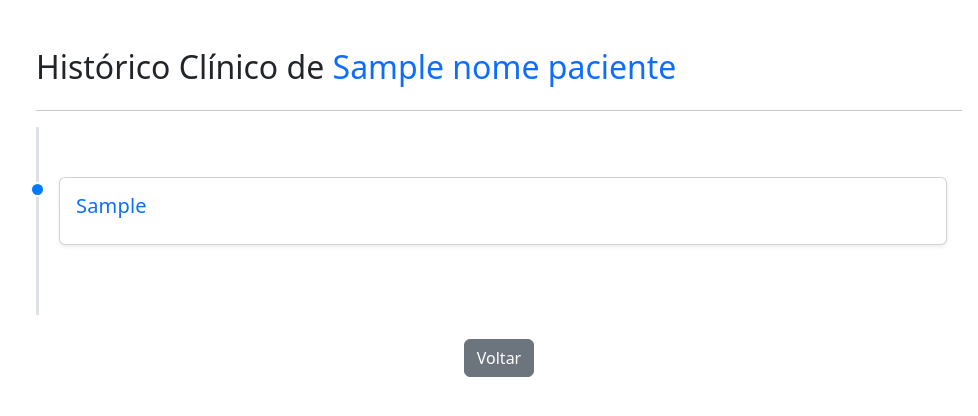
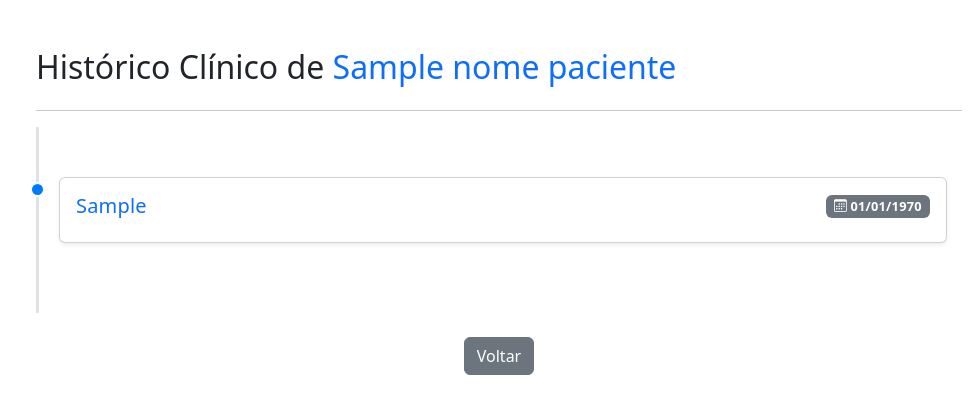
Before and after one commit to ribeiro4050/med-assist, a PHP site: template view/historico-paciente-view.php in a window 1280 px wide. Shown: the part 64-480 px from the top of the page, without its empty margins (141-1119 px from the left). Run offline with PHP 8.4, Linux system fonts and the light colour scheme; the template is opened without the code that fills it: most values are stand-ins (such as "Sample title", 1, 10 or a date in 2020).

Commit message:
Data das receitas e exames no Historico clinico

```diff
--- a/Model/historico-paciente-model.php
+++ b/Model/historico-paciente-model.php
@@ -54,8 +54,10 @@ function buscarHistoricoCompleto($conexao, $paciente_id) {
 
     // Buscar Historico de Exames
 
-    $sql_exames = "SELECT *, data, 'Exame' AS tipo_evento FROM exame WHERE paciente_id = ? ORDER BY data DESC"; //Desc = decrescente
-    if ($stmt_exames = mysqli_prepare($conexao, $sql_exames)) {
+$sql_exames = "SELECT id, data, tipo, resultado, link_laudo, 'Exame' AS tipo_evento
+                   FROM exame
+                   WHERE paciente_id = ?
+                   ORDER BY data DESC";    if ($stmt_exames = mysqli_prepare($conexao, $sql_exames)) {
         mysqli_stmt_bind_param($stmt_exames, "i", $paciente_id);
         mysqli_stmt_execute($stmt_exames);
         $resultado_exames = mysqli_stmt_get_result($stmt_exames);
--- a/view/historico-paciente-view.php
+++ b/view/historico-paciente-view.php
@@ -114,11 +114,11 @@ include('navbar.php');
                                 <div class="card-body">
 
                                 <!--Usa Operado ternario(if-else) pra dar um destaque visual ao Diagnostico mudano a cor dependedo se for danger(verdadeiro) ou primary(falso)    -->
-                                    <h5 class="card-title text-<?= ($evento['tipo_evento'] == 'diagnostico' ? 'danger' : 'primary') ?>">
+                                    <h5 class="card-title d-flex justify-content-between align-items-center text-<?= ($evento['tipo_evento'] == 'diagnostico' ? 'danger' : 'primary') ?>">
                                         <?= $titulo_evento ?>
-                                        <small class="text-muted float-right">
-                                            <span class="badge badge-secondary"><?= $data_formatada ?></span>
-                                        </small>
+                                        <span class="badge bg-secondary text-white" style="font-size: 0.8rem;">
+                                            <i class="bi bi-calendar3"></i> <?= $data_formatada ?>
+                                        </span>
                                     </h5>
                                     <p class="card-text mb-0">
                                         <?= $detalhes ?>
```
